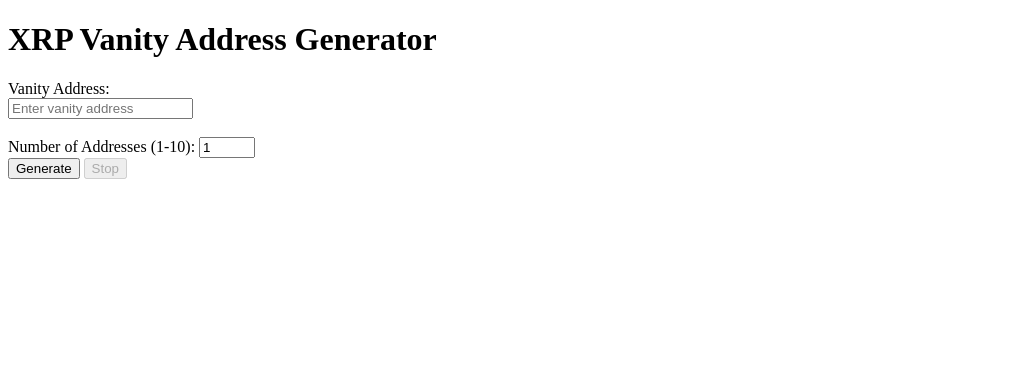
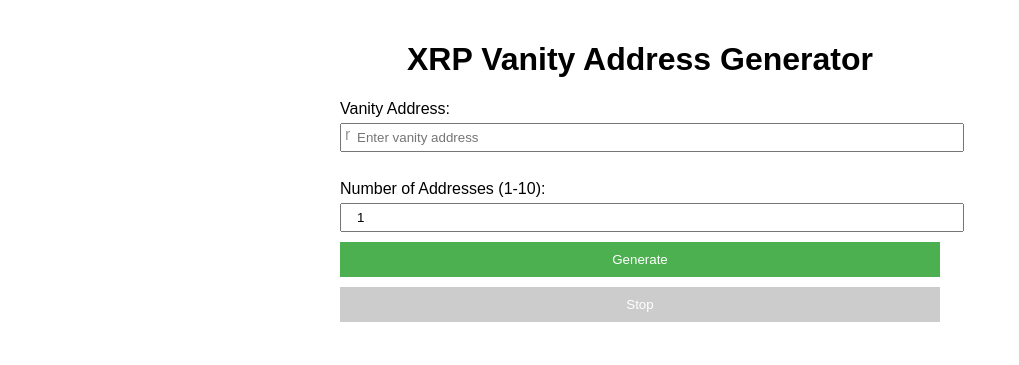
Before and after one commit to kohlkat/Vanity-Generator-Web-Version, a plain HTML site: page index.html in a window 1280 px wide. Shown: the whole page, without its empty margins (0-1019 px from the left). Drawn offline with Linux system fonts and the light colour scheme.

Commit message:
Update index.html
style updates

```diff
--- a/index.html
+++ b/index.html
@@ -4,7 +4,54 @@
   <title>XRP Vanity Address Generator</title>
   <script src="https://unpkg.com/xrpl@2.0.0/build/xrpl-latest-min.js"></script>
   <style>
-    /* CSS styles remain the same */
+    body {
+      font-family: Arial, sans-serif;
+      max-width: 600px;
+      margin: 0 auto;
+      padding: 20px;
+    }
+    h1 {
+      text-align: center;
+    }
+    label {
+      display: block;
+      margin-top: 10px;
+    }
+    .input-container {
+      position: relative;
+    }
+    .input-container::before {
+      content: "r";
+      position: absolute;
+      left: 5px;
+      top: 50%;
+      transform: translateY(-50%);
+      color: #999;
+      pointer-events: none;
+    }
+    input[type="text"], input[type="number"] {
+      width: 100%;
+      padding: 5px 5px 5px 15px;
+      margin-top: 5px;
+    }
+    button {
+      display: block;
+      width: 100%;
+      padding: 10px;
+      margin-top: 10px;
+      background-color: #4CAF50;
+      color: white;
+      border: none;
+      cursor: pointer;
+    }
+    button:disabled {
+      background-color: #cccccc;
+      cursor: not-allowed;
+    }
+    #result {
+      margin-top: 20px;
+      white-space: pre-wrap;
+    }
   </style>
 </head>
 <body>
@@ -46,7 +93,40 @@
     }
 
     generateBtn.addEventListener('click', async () => {
-      // Event listener code remains the same
+      let vanityAddress = vanityInput.value.trim();
+      const numAddresses = parseInt(numAddressesInput.value);
+
+      if (vanityAddress === '') {
+        alert('Please enter a vanity address.');
+        return;
+      }
+
+      // Prepend "r" to the vanity address prefix if it doesn't start with "r"
+      if (!vanityAddress.startsWith('r')) {
+        vanityAddress = 'r' + vanityAddress;
+      }
+
+      if (numAddresses >= 5) {
+        alert('Generating 5 or more vanity addresses may take a while.');
+      }
+
+      generateBtn.disabled = true;
+      stopBtn.disabled = false;
+      resultDiv.textContent = 'Generating vanity addresses...';
+
+      stopGeneration = false;
+      const matchingAddresses = await findMatchingAddresses(vanityAddress, numAddresses);
+
+      if (stopGeneration) {
+        resultDiv.textContent = 'Vanity address generation stopped.';
+      } else {
+        resultDiv.textContent = matchingAddresses.length > 0
+          ? matchingAddresses.map(([address, seed]) => `Address: ${address}\nSeed: ${seed}`).join('\n\n')
+          : `No addresses matching '${vanityAddress}' found.`;
+      }
+
+      generateBtn.disabled = false;
+      stopBtn.disabled = true;
     });
 
     stopBtn.addEventListener('click', () => {
```
